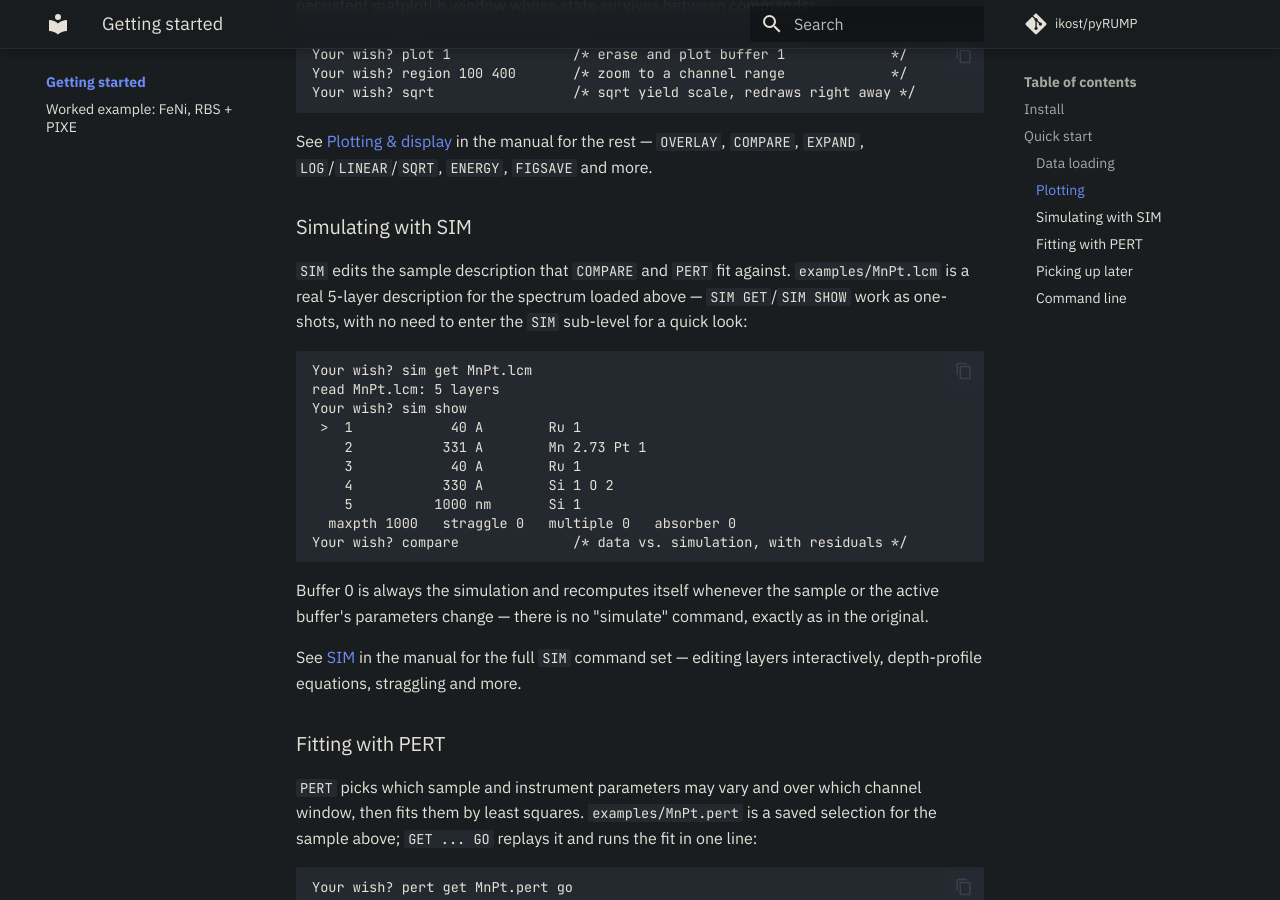
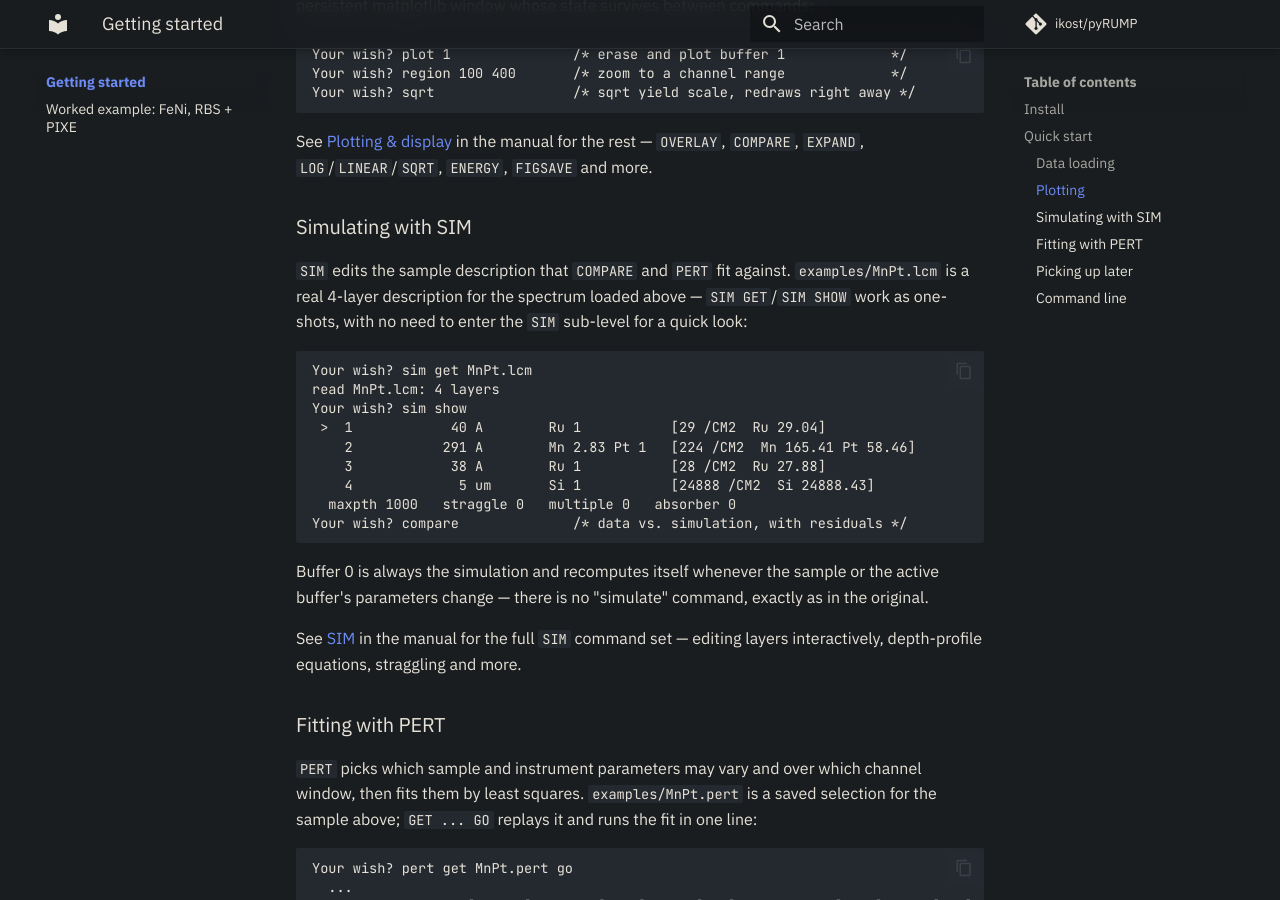
Before and after one commit to ikost/pyRUMP, an MkDocs documentation site: the page built from docs/getting-started/index.md, in a window 1280 px wide and 900 px high, scrolled down 2441 px. Built offline with MkDocs 1.6.1 and Material for MkDocs 9.7.7, drawn with Linux system fonts in a browser that asks for light colours; comment, search, counter and statistics services are not loaded.

Commit message:
Docs: the MnPt PIXE spectrum on the homepage, under the RBS one
The homepage and the README show MnPt's PIXE spectrum (channels
100-1200) against pyRUMP's simulation of the same sample, with the
X-ray lines marked -- straight from examples/MnPt.lcm and the built-in
detector defaults, unfitted (reduced chi2 17.6).

examples/MnPt.lcm's Si substrate is 5 um now, not 1000 nm. The 1.9 MeV
4He beam stops about 4 um into Si, so 1000 nm gave half the Si K yield;
on the RBS side the Si plateau now runs down to low energies as the
measured one does, and above channel ~320 nothing changes. The Quick
Start's SIM SHOW transcript, which still showed an older 5-layer
version of the file, is the real output again.

Co-Authored-By: Claude Opus 5.5 <noreply@anthropic.com>

````diff
--- a/docs/getting-started/index.md
+++ b/docs/getting-started/index.md
@@ -134,19 +134,18 @@ more.
 ### Simulating with SIM
 
 `SIM` edits the sample description that `COMPARE` and `PERT` fit against.
-`examples/MnPt.lcm` is a real 5-layer description for the spectrum loaded
+`examples/MnPt.lcm` is a real 4-layer description for the spectrum loaded
 above — `SIM GET`/`SIM SHOW` work as one-shots, with no need to enter the
 `SIM` sub-level for a quick look:
 
 ```
 Your wish? sim get MnPt.lcm
-read MnPt.lcm: 5 layers
+read MnPt.lcm: 4 layers
 Your wish? sim show
- >  1            40 A        Ru 1
-    2           331 A        Mn 2.73 Pt 1
-    3            40 A        Ru 1
-    4           330 A        Si 1 O 2
-    5          1000 nm       Si 1
+ >  1            40 A        Ru 1           [29 /CM2  Ru 29.04]
+    2           291 A        Mn 2.83 Pt 1   [224 /CM2  Mn 165.41 Pt 58.46]
+    3            38 A        Ru 1           [28 /CM2  Ru 27.88]
+    4             5 um       Si 1           [24888 /CM2  Si 24888.43]
   maxpth 1000   straggle 0   multiple 0   absorber 0
 Your wish? compare              /* data vs. simulation, with residuals */
 ```
````
Also changed, not shown: README.md (+3 -0 lines), docs/index.md (+3 -0 lines), docs/manual/pixe.md (+1 -2 lines), docs/assets/mnpt-pixe.png (added), 1 other file.
